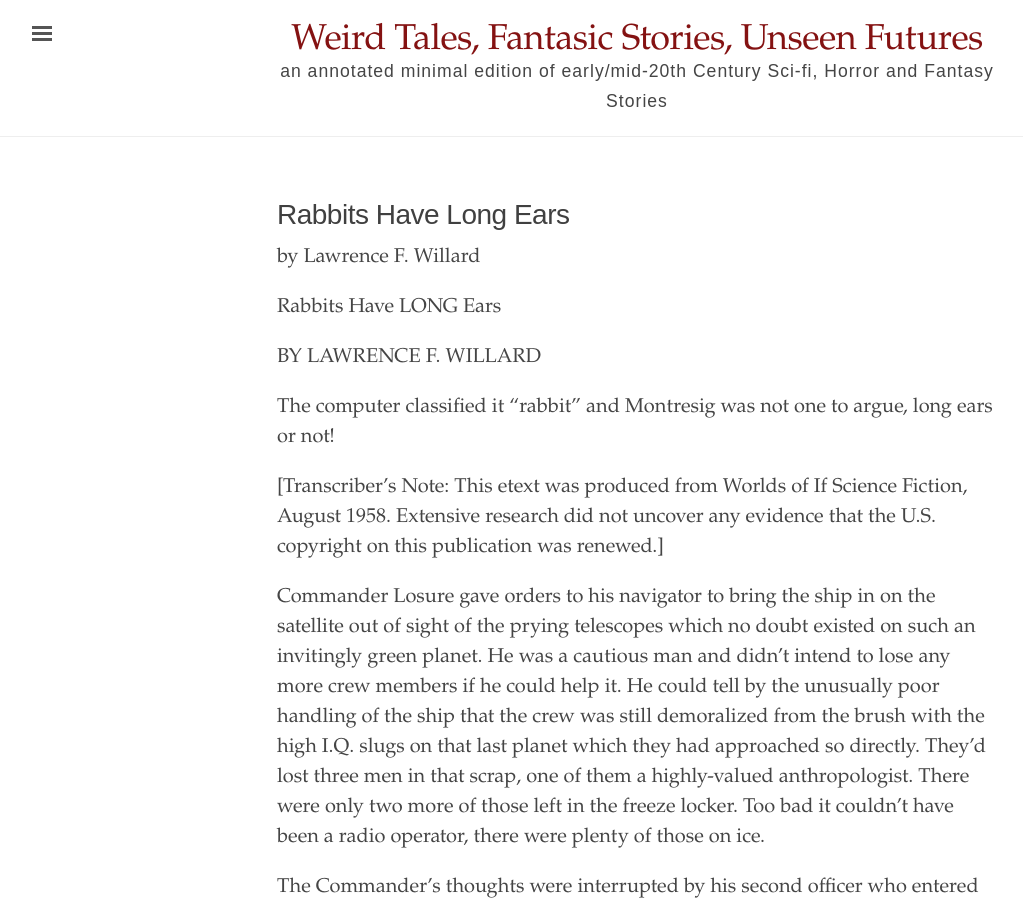
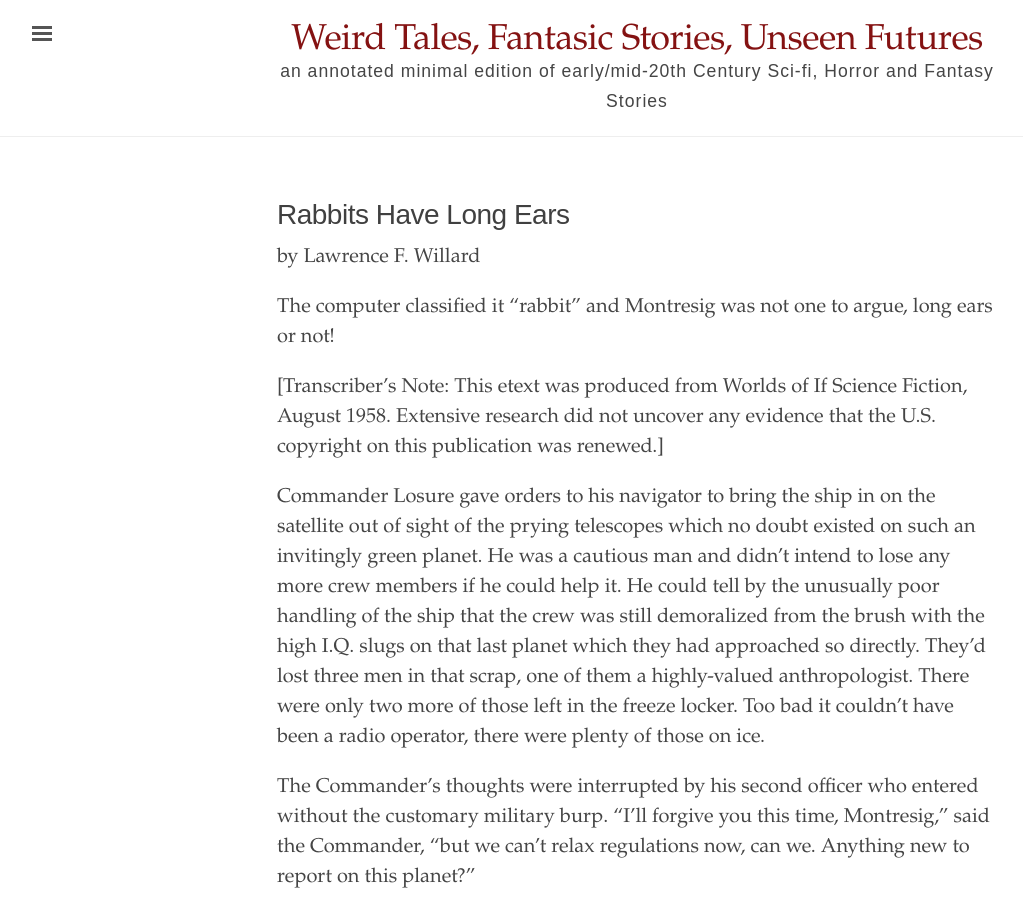
Before and after one commit to parisa9/dig-ed, a Jekyll site: the page built from _texts/longears.md, in a window 1280 px wide and 900 px high. Shown: the whole window, without its empty margins (3-1026 px from the left). Built offline with Jekyll 4.4.1, drawn with Linux system fonts in a browser that asks for light colours.

Commit message:
Update longears.md
Eliminated redundant phrase.

```diff
--- a/_texts/longears.md
+++ b/_texts/longears.md
@@ -2,14 +2,12 @@
 layout: narrative
 title: "Rabbits Have Long Ears"
 author: Lawrence F. Willard
-editor: Parsisa Mirjalili
+editor: Parisa Mirjalili
 rights: Public Domain
 source: Project Gutenburg
 publication-date: August 1958
 ---
-Rabbits Have LONG Ears
 
-BY LAWRENCE F. WILLARD
 
 The computer classified it
 "rabbit" and Montresig was not
```
